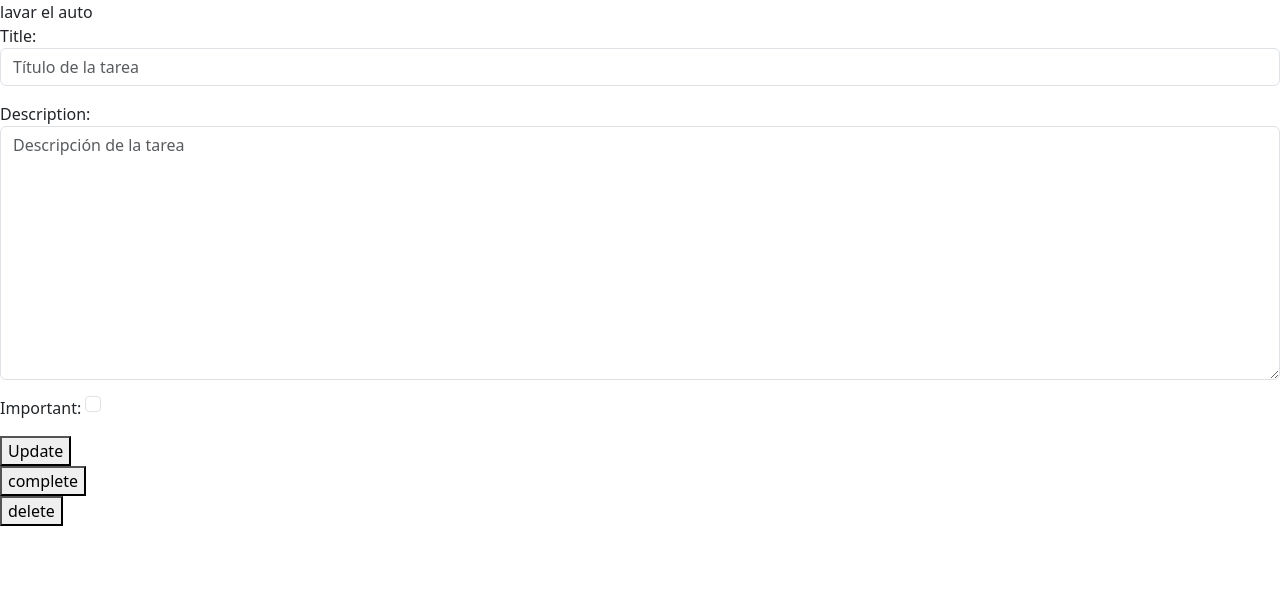
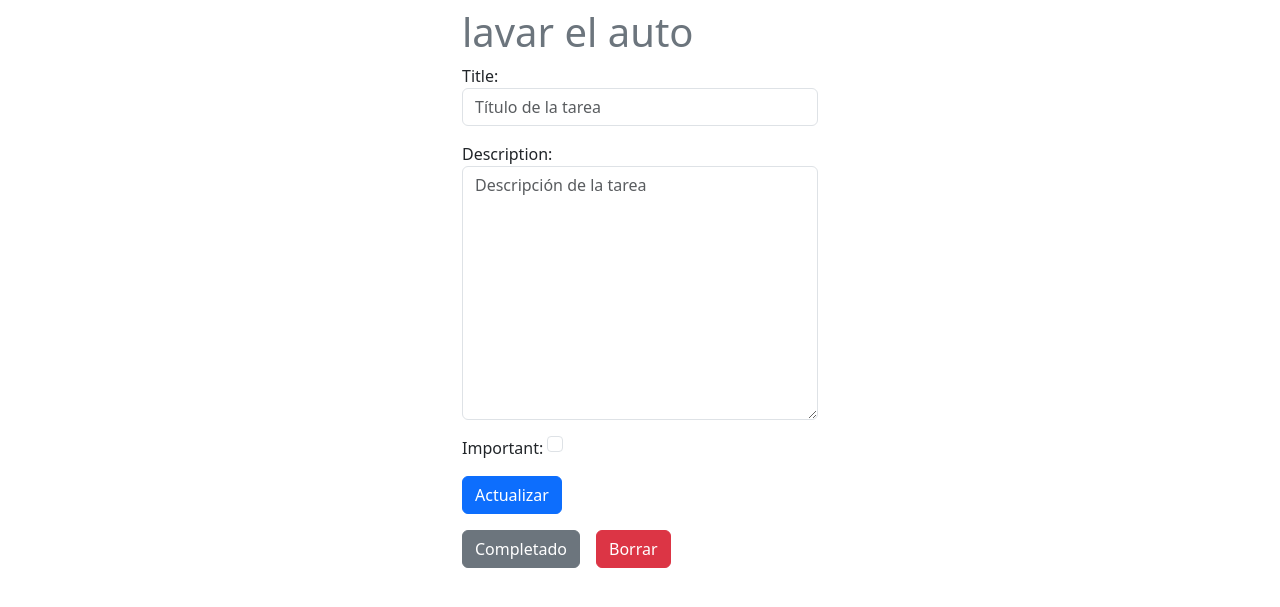
Before and after one commit to micdev11/organizador-de-tareas, a Django app: template tasks/templates/task_detail.html in a window 1280 px wide. Shown: the part 56-663 px from the top of the page. Run offline with Django 5.2, Linux system fonts and the light colour scheme; the template is opened without the code that fills it: values that come from a table or form of the project are taken from there, others are empty; data comes from the database, SQL or seed files in the repository; both versions use the stored data as it was after the commit.

Commit message:
corrections

```diff
--- a/tasks/templates/task_detail.html
+++ b/tasks/templates/task_detail.html
@@ -1,32 +1,35 @@
-{% extends 'base.html' %}
+{% extends 'base.html' %} {% block content %}
 
-{% block content %}
-
-{{task.title}}
-
+<main class="container">
+  <div class="row">
+    <div class="col-md-4 offset-md-4 mt-2">
+      <h1 class="text-secondary">{{task.title}} </h1>
       {{error}}
 
+
+
       <form method="POST">
-  {% csrf_token %}
-  {{form.as_p}}
+        {% csrf_token %} {{form.as_p}}
 
-  <button>
-    Update
-  </button>
+        <button class="btn btn-primary">Actualizar</button>
       </form>
+
+      <div class="d-flex mt-3">
+
 
         <form action="{% url 'complete_task' task.id %}" method="POST">
           {% csrf_token %}
-  <button>
-    complete
-  </button>
+          <button class="btn btn-secondary">Completado</button>
         </form>
 
-<form action="{% url 'delete_task' task.id %}" method="POST">
+        <form action="{% url 'delete_task' task.id %}" method="POST" class="ms-3">
           {% csrf_token %}
-  <button>
-    delete
-  </button>
+          <button class="btn btn-danger">Borrar</button>
         </form>
+      </div>
 
+
+    </div>
+  </div>
+</main>
 {% endblock %}
--- a/tasks/templates/tasks.html
+++ b/tasks/templates/tasks.html
@@ -3,7 +3,7 @@
 <main class="container">
   <div class="row">
     <div class="col-md-6 offset-md-3">
-      <h1 class="text-center display-3 py-5">Tareas pendientes</h1>
+      <h1 class="text-center display-3 py-5">Tareas</h1>
 
       <ul class="list-group">
         {% for task in tasks %}
```
Also changed, not shown: db.sqlite3. Lines whose indentation alone changed are shown as unchanged.
